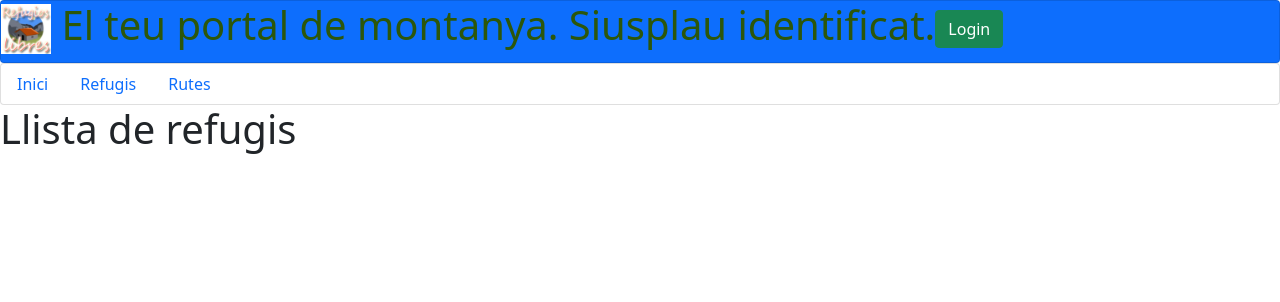
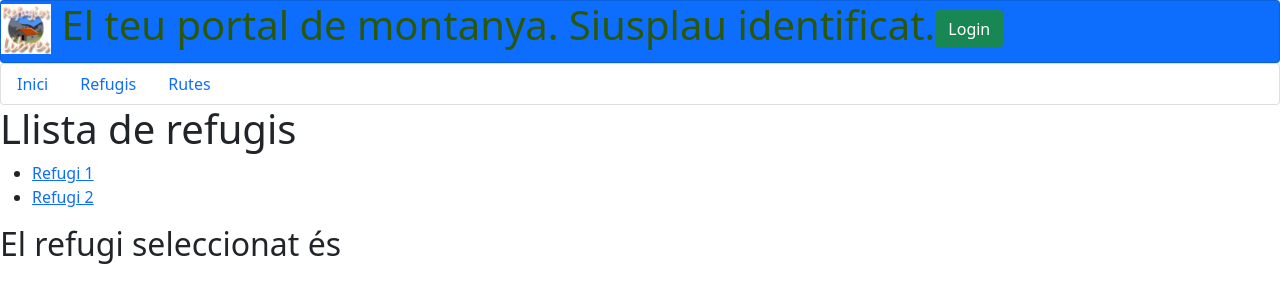
Before and after one commit to SectionOne/cursreact, a React (Create React App) app in the folder cursreact/: page /refugis in a window 1280 px wide. Shown: the top 302 px of the page. Built offline with nearby package versions, Linux system fonts and the light colour scheme.

Commit message:
CODE 18 - Exemple de rutes dinàmiques

```diff
--- a/cursreact/src/components/Refugis.js
+++ b/cursreact/src/components/Refugis.js
@@ -1,8 +1,19 @@
 import React from 'react';
+import { useParams } from 'react-router-dom';
 
 function Refugis(){
+    //Guardem en el console log els parametres que rebem
+    console.log("useParams", useParams());
+    const { id } = useParams();
     return (
+        <>
         <h1>Llista de refugis</h1>
+        <ul>
+            <li><a href="/refugis/1">Refugi 1</a></li>
+            <li><a href="/refugis/2">Refugi 2</a></li>
+        </ul>
+        <h2>El refugi seleccionat és { id }</h2>
+        </>
     )
 }
 
--- a/cursreact/src/index.js
+++ b/cursreact/src/index.js
@@ -36,7 +36,9 @@ root.render(
       <BrowserRouter>
         <Routes>
           <Route path="/" element={<App />} />
-          <Route path="/refugis" element={<Refugis />} />
+          <Route path="/refugis" element={<Refugis />} >
+            <Route path=":id" element={<Refugis />} />
+          </Route>
           <Route path="/rutes" element={<Rutes />} />
         </Routes>
       </BrowserRouter>
```
